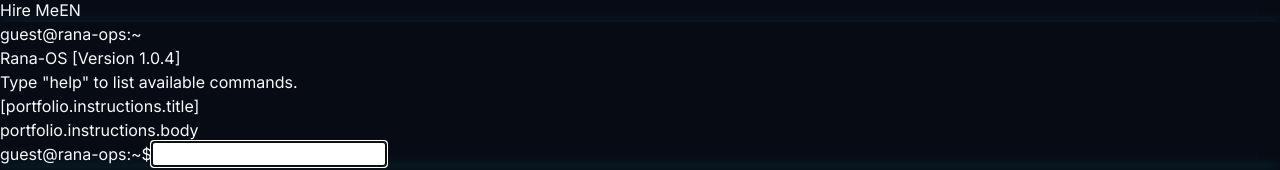
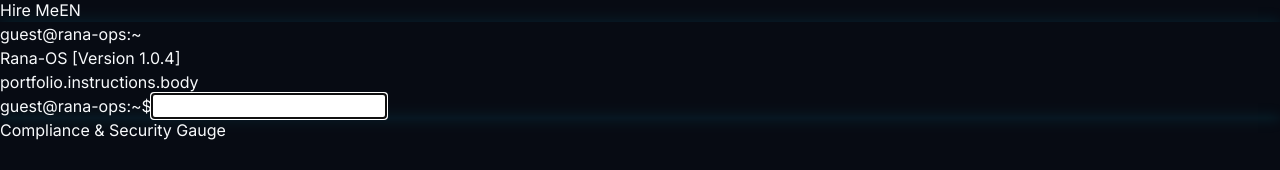
Before and after one commit to hrana36/Toolbox, a Next.js app: page /portfolio in a window 1280 px wide. Shown: the part 350-520 px from the top of the page. Built offline with nearby package versions, Linux system fonts and the light colour scheme.

Commit message:
feat: simplify terminal startup log sequence by removing redundant help and header lines

```diff
--- a/src/app/portfolio/components/TerminalConsole.tsx
+++ b/src/app/portfolio/components/TerminalConsole.tsx
@@ -20,9 +20,7 @@ export default function TerminalConsole() {
   useEffect(() => {
     setLogs([
       { text: 'Rana-OS [Version 1.0.4]', type: 'success' },
-      { text: 'Type "help" to list available commands.', type: 'output' },
       { text: '', type: 'output' },
-      { text: `[${t('portfolio.instructions.title')}]`, type: 'success' },
       { text: t('portfolio.instructions.body'), type: 'output' },
       { text: '', type: 'output' }
     ]);
```
